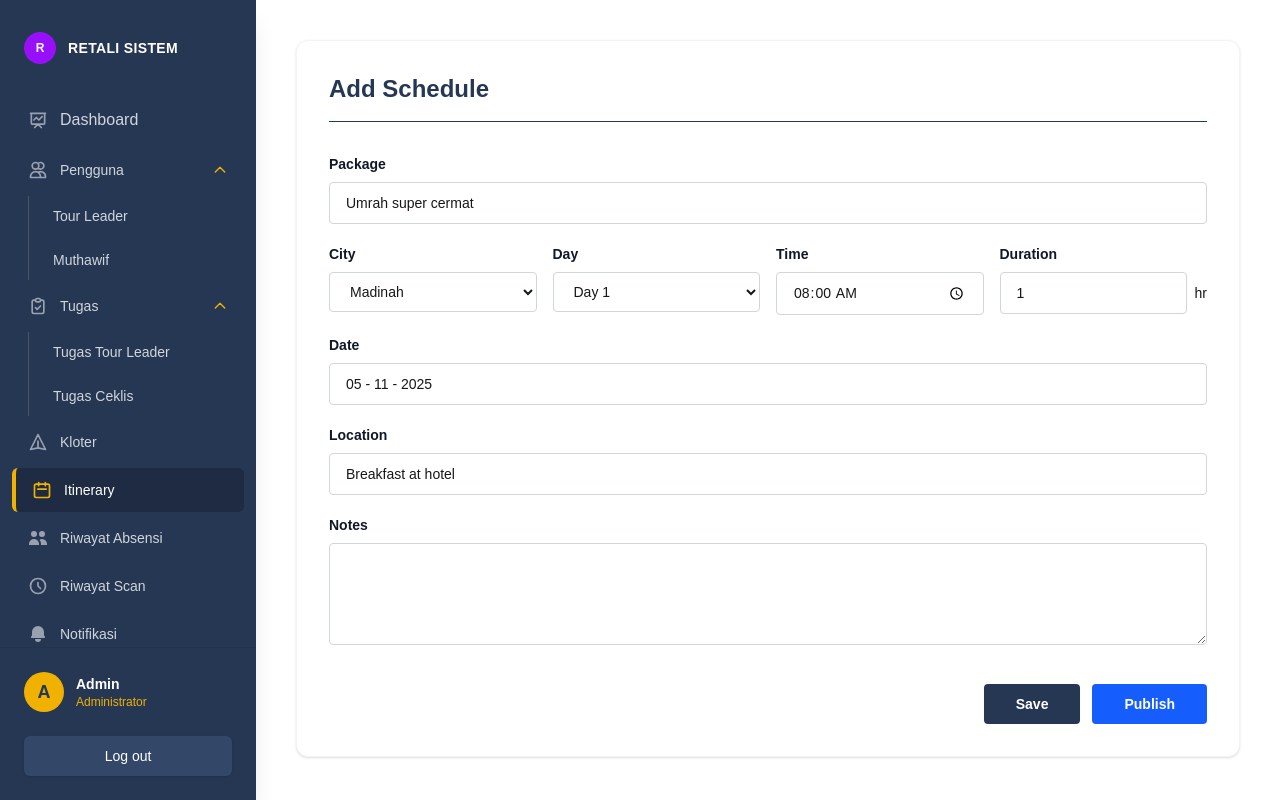
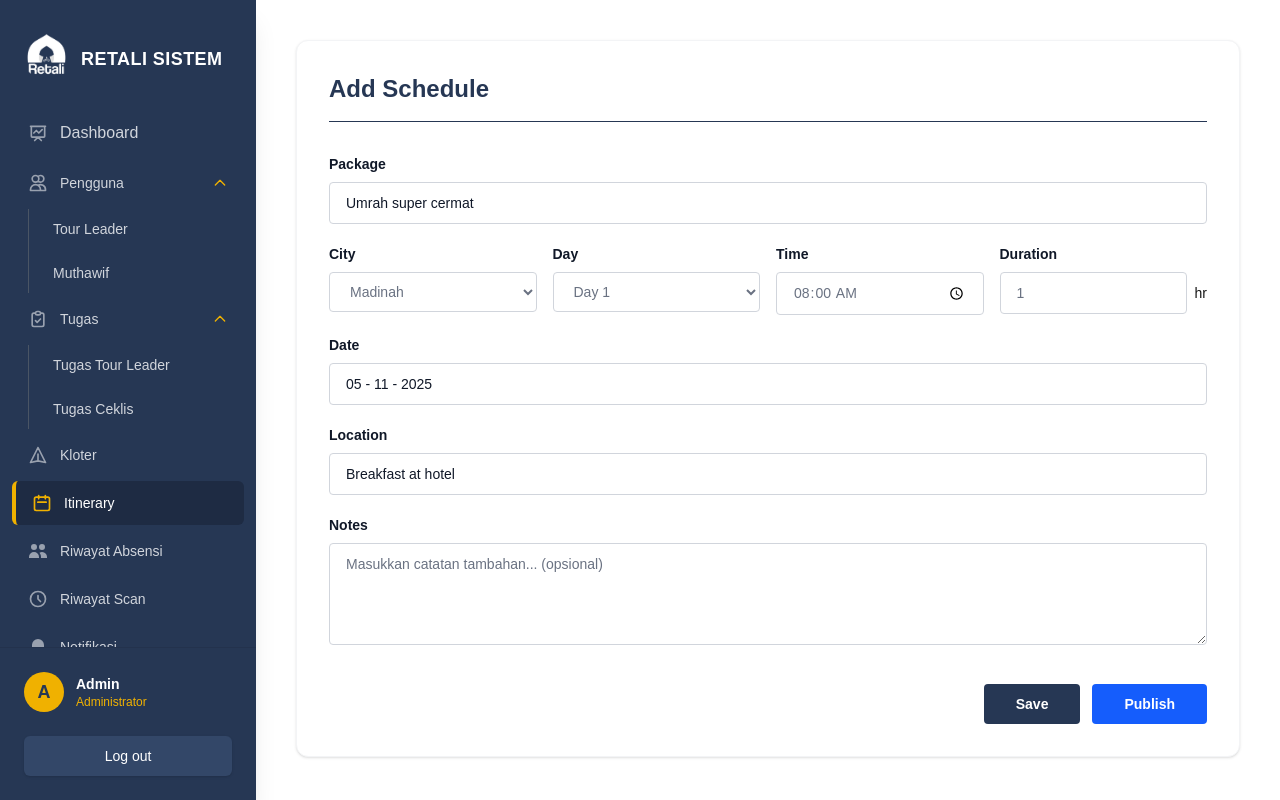
Before and after one commit to ssaskyyaa9/Retali-sistem, a Next.js app: page /itinerary in a window 1280 px wide. Both pictures are taken after a click on the button "Add Schedule". Built offline with nearby package versions, Linux system fonts and the light colour scheme.

Commit message:
style: fix colors to be visible in fill out forms

```diff
--- a/app/components/Sidebar.jsx
+++ b/app/components/Sidebar.jsx
@@ -1,6 +1,7 @@
 import React, { useState } from "react";
 import Link from "next/link";
 import { usePathname } from "next/navigation";
+import Image from "next/image";
 
 export default function Sidebar() {
   const pathname = usePathname();
@@ -14,10 +15,16 @@ export default function Sidebar() {
     <aside className="w-64 bg-[#263754] flex flex-col h-full text-white shadow-xl z-10 shrink-0">
       {/* 1. Fixed Top Section (Logo) */}
       <div className="flex items-center gap-3 px-6 py-8 shrink-0">
-        <div className="w-8 h-8 rounded-full bg-purple-600 flex items-center justify-center">
-          <span className="text-xs font-bold">R</span>
-        </div>
-        <span className="font-bold text-sm tracking-wide">RETALI SISTEM</span>
+        <Image
+          src="/retali-white-logo.png"
+          alt="Retali Logo"
+          width={45}
+          height={45}
+          className="rounded-md object-cover"
+        />
+        <span className="font-bold mt-2 text-lg tracking-wide">
+          RETALI SISTEM
+        </span>
       </div>
 
       {/* 2. Scrollable Middle Section (Navigation Only) */}
--- a/app/screens/ItineraryScreen.jsx
+++ b/app/screens/ItineraryScreen.jsx
@@ -128,13 +128,13 @@ export default function ItineraryScreen() {
 
           <div className="space-y-5">
             <div>
-              <label className="block text-sm font-bold text-gray-900 mb-2">
+              <label className="block text-sm  font-bold text-gray-900 mb-2">
                 Package
               </label>
               <input
                 type="text"
                 defaultValue="Umrah super cermat"
-                className="w-full border border-gray-300 rounded px-4 py-2.5 text-sm"
+                className="w-full border text-gray-900 border-gray-300 rounded px-4 py-2.5 text-sm"
               />
             </div>
 
@@ -143,7 +143,7 @@ export default function ItineraryScreen() {
                 <label className="block text-sm font-bold text-gray-900 mb-2">
                   City
                 </label>
-                <select className="w-full border border-gray-300 rounded px-4 py-2.5 text-sm bg-white">
+                <select className="w-full border text-gray-500 border-gray-300 rounded px-4 py-2.5 text-sm bg-white">
                   <option>Madinah</option>
                 </select>
               </div>
@@ -151,7 +151,7 @@ export default function ItineraryScreen() {
                 <label className="block text-sm font-bold text-gray-900 mb-2">
                   Day
                 </label>
-                <select className="w-full border border-gray-300 rounded px-4 py-2.5 text-sm bg-white">
+                <select className="w-full border text-gray-500 border-gray-300 rounded px-4 py-2.5 text-sm bg-white">
                   <option>Day 1</option>
                 </select>
               </div>
@@ -162,7 +162,7 @@ export default function ItineraryScreen() {
                 <input
                   type="time"
                   defaultValue="08:00"
-                  className="w-full border border-gray-300 rounded px-4 py-2.5 text-sm"
+                  className="w-full border text-gray-500 border-gray-300 rounded px-4 py-2.5 text-sm"
                 />
               </div>
               <div>
@@ -173,7 +173,7 @@ export default function ItineraryScreen() {
                   <input
                     type="number"
                     defaultValue="1"
-                    className="w-full border border-gray-300 rounded px-4 py-2.5 text-sm"
+                    className="w-full border text-gray-500 border-gray-300 rounded px-4 py-2.5 text-sm"
                   />
                   <span className="flex items-center text-sm font-medium">
                     hr
@@ -189,7 +189,7 @@ export default function ItineraryScreen() {
               <input
                 type="text"
                 defaultValue="05 - 11 - 2025"
-                className="w-full border border-gray-300 rounded px-4 py-2.5 text-sm"
+                className="w-full border text-gray-900 border-gray-300 rounded px-4 py-2.5 text-sm"
               />
             </div>
 
@@ -200,7 +200,7 @@ export default function ItineraryScreen() {
               <input
                 type="text"
                 defaultValue="Breakfast at hotel"
-                className="w-full border border-gray-300 rounded px-4 py-2.5 text-sm"
+                className="w-full border text-gray-900 border-gray-300 rounded px-4 py-2.5 text-sm"
               />
             </div>
 
@@ -210,7 +210,8 @@ export default function ItineraryScreen() {
               </label>
               <textarea
                 rows="4"
-                className="w-full border border-gray-300 rounded px-4 py-2.5 text-sm"
+                placeholder="Masukkan catatan tambahan... (opsional)"
+                className="w-full border placeholder:text-gray-500 text-gray-900 border-gray-300 rounded px-4 py-2.5 text-sm"
               ></textarea>
             </div>
           </div>
--- a/app/screens/KloterScreen.jsx
+++ b/app/screens/KloterScreen.jsx
@@ -167,8 +167,8 @@ export default function KloterScreen() {
                 </label>
                 <input
                   type="text"
-                  placeholder="Masukkan nama kloter"
-                  className="w-full border border-gray-300 rounded-lg px-4 py-3 text-sm focus:outline-none focus:ring-1 focus:ring-[#2e7d32] focus:border-[#2e7d32]"
+                  placeholder="Masukkan nama kloter..."
+                  className="w-full border placeholder:text-gray-500 text-gray-900 border-gray-300 rounded-lg px-4 py-3 text-sm focus:outline-none focus:ring-1 focus:ring-[#2e7d32] focus:border-[#2e7d32]"
                 />
               </div>
 
@@ -178,8 +178,8 @@ export default function KloterScreen() {
                 </label>
                 <input
                   type="text"
-                  placeholder="cth: 13 - 20 September 2025"
-                  className="w-full border border-gray-300 rounded-lg px-4 py-3 text-sm focus:outline-none focus:ring-1 focus:ring-[#2e7d32] focus:border-[#2e7d32]"
+                  placeholder="contoh: 13 - 20 September 2025"
+                  className="w-full border placeholder:text-gray-500 text-gray-900 border-gray-300 rounded-lg px-4 py-3 text-sm focus:outline-none focus:ring-1 focus:ring-[#2e7d32] focus:border-[#2e7d32]"
                 />
               </div>
             </div>
--- a/app/screens/RiwayatAbsensiScreen.jsx
+++ b/app/screens/RiwayatAbsensiScreen.jsx
@@ -13,7 +13,7 @@ export default function RiwayatAbsensiScreen() {
           <label className="block text-sm font-bold text-gray-900 mb-2">
             Tour Leader
           </label>
-          <select className="w-full border border-gray-300 rounded px-4 py-2.5 text-sm bg-white focus:outline-none focus:ring-1 focus:ring-[#263754]">
+          <select className="w-full border  text-gray-500 border-gray-300 rounded px-4 py-2.5 text-sm bg-white focus:outline-none focus:ring-1 focus:ring-[#263754]">
             <option>-- Semua Tour Leader --</option>
           </select>
         </div>
@@ -23,7 +23,7 @@ export default function RiwayatAbsensiScreen() {
           </label>
           <input
             type="date"
-            className="w-full border border-gray-300 rounded px-4 py-2.5 text-sm text-gray-400 focus:outline-none focus:ring-1 focus:ring-[#263754]"
+            className="w-full border border-gray-300 rounded px-4 py-2.5 text-sm text-gray-500 focus:outline-none focus:ring-1 focus:ring-[#263754]"
           />
         </div>
         <button className="bg-[#334768] hover:bg-[#263754] text-white px-6 py-2.5 rounded text-sm font-bold transition-colors mb-0 shadow-sm">
--- a/app/screens/RiwayatScanScreen.jsx
+++ b/app/screens/RiwayatScanScreen.jsx
@@ -10,7 +10,7 @@ export default function RiwayatScanScreen() {
           <label className="block text-sm font-bold text-gray-900 mb-2">
             Tour Leader
           </label>
-          <select className="w-full border border-gray-300 rounded px-4 py-2 text-sm bg-white">
+          <select className="w-full border text-gray-500 border-gray-300 rounded px-4 py-2 text-sm bg-white">
             <option>-- Semua Tour Leader --</option>
           </select>
         </div>
--- a/app/screens/TugasTourLeaderScreen.jsx
+++ b/app/screens/TugasTourLeaderScreen.jsx
@@ -46,13 +46,13 @@ export default function TugasTourLeaderScreen() {
 
             <div className="space-y-6">
               <div>
-                <label className="block text-sm font-bold text-gray-900 mb-2">
+                <label className="block text-sm  font-bold text-gray-900 mb-2">
                   Judul Tugas
                 </label>
                 <input
                   type="text"
-                  placeholder="Masukkan judul tugas.."
-                  className="w-full border border-gray-300 rounded-md px-4 py-2.5 text-sm focus:ring-[#263754] focus:border-[#263754]"
+                  placeholder="Masukkan judul tugas..."
+                  className="w-full border border-gray-300 text-gray-900 placeholder:text-gray-500 rounded-md px-4 py-2.5 text-sm focus:ring-[#263754] focus:border-[#263754]"
                 />
               </div>
 
@@ -61,7 +61,7 @@ export default function TugasTourLeaderScreen() {
                   <label className="block text-sm font-bold text-gray-900 mb-2">
                     Jumlah Soal
                   </label>
-                  <select className="w-full border border-gray-300 rounded-md px-4 py-2.5 text-sm appearance-none bg-white">
+                  <select className="w-full border  text-gray-500 border-gray-300 rounded-md px-4 py-2.5 text-sm appearance-none bg-white">
                     <option>Pilih Jumlah</option>
                   </select>
                 </div>
@@ -89,7 +89,7 @@ export default function TugasTourLeaderScreen() {
                 <label className="block text-sm font-bold text-gray-900 mb-2">
                   Kirim ke siapa
                 </label>
-                <select className="w-full border border-gray-300 rounded-md px-4 py-2.5 text-sm appearance-none bg-white">
+                <select className="w-full border text-gray-500 border-gray-300 rounded-md px-4 py-2.5 text-sm appearance-none bg-white">
                   <option>Pilih Tujuan</option>
                 </select>
               </div>
@@ -146,7 +146,7 @@ export default function TugasTourLeaderScreen() {
                 </label>
                 <input
                   type="text"
-                  placeholder="Masukkan soalnya.."
+                  placeholder="Masukkan soalnya..."
                   className="w-full border border-gray-300 rounded-md px-4 py-2.5 text-sm"
                 />
               </div>
@@ -156,7 +156,7 @@ export default function TugasTourLeaderScreen() {
                 </label>
                 <input
                   type="text"
-                  placeholder="Masukkan soalnya.."
+                  placeholder="Masukkan soalnya..."
                   className="w-full border border-gray-300 rounded-md px-4 py-2.5 text-sm"
                 />
               </div>
```
Also changed, not shown: app/screens/MuthawifScreen.jsx (+7 -7 lines), app/screens/TugasCeklisScreen.jsx (+10 -10 lines), public/retali-white-logo.png (added).
